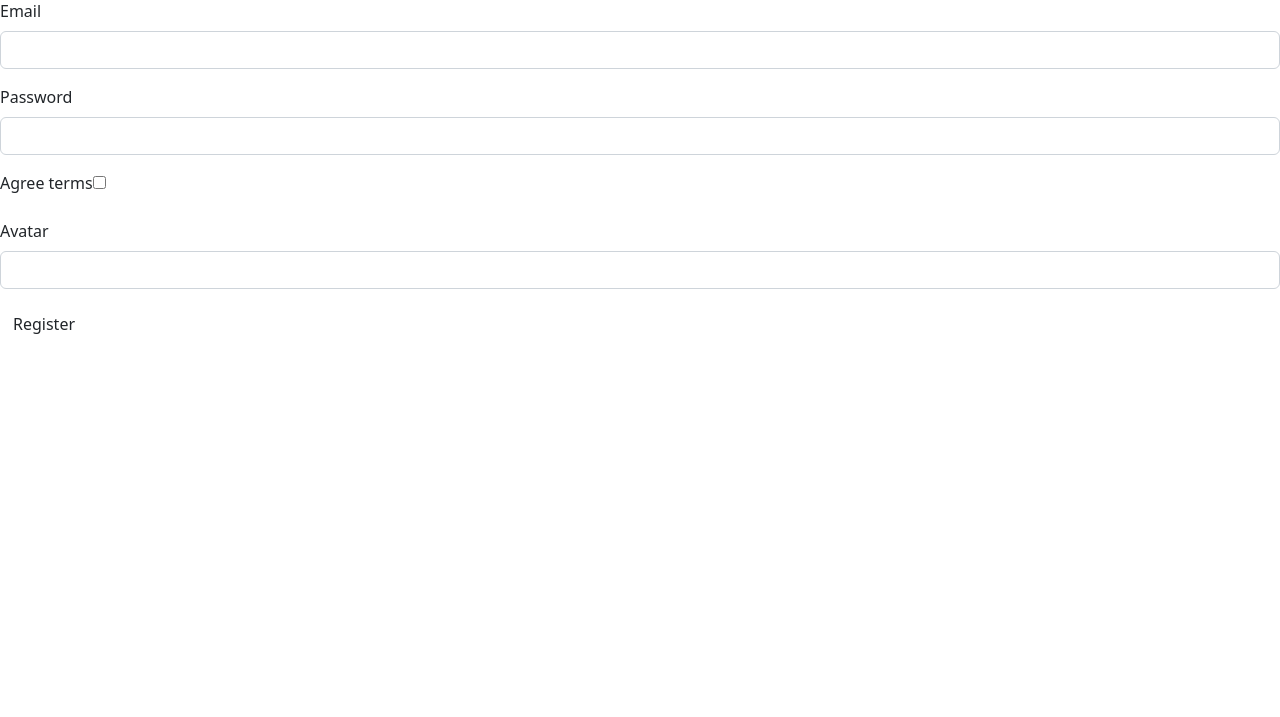
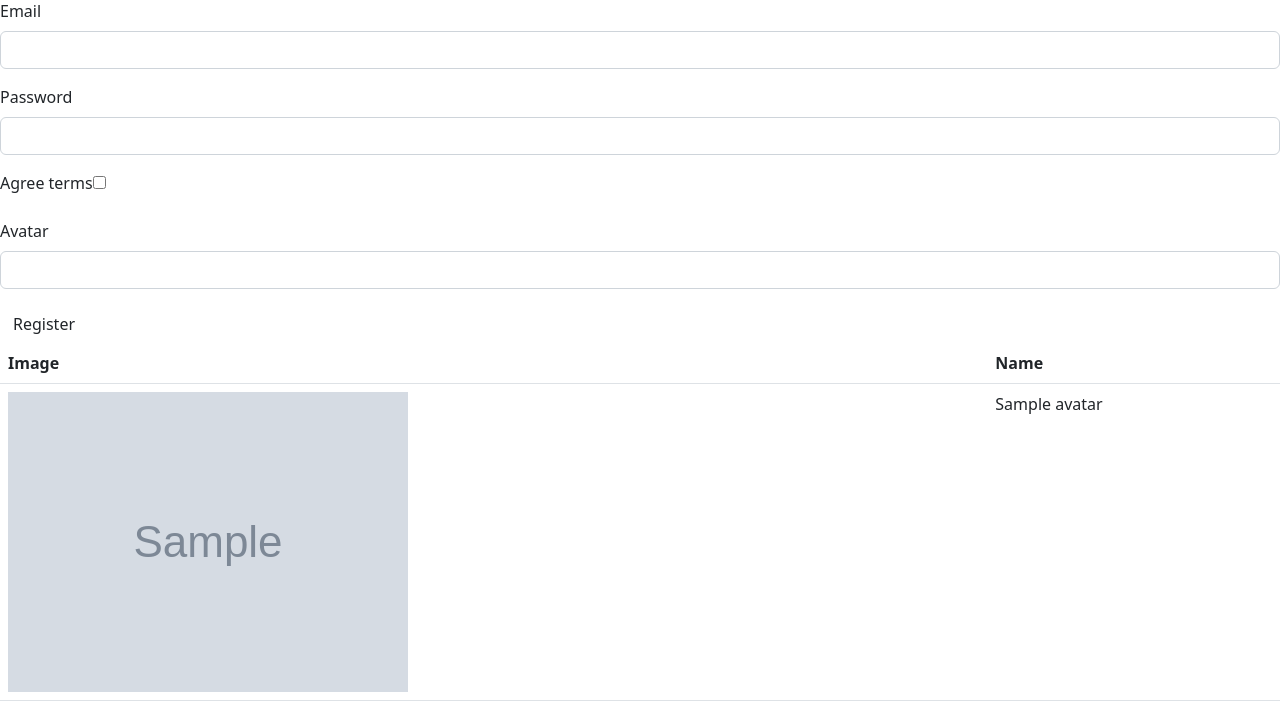
Before and after one commit to andrianjakarimanga/projetexode, a Symfony app: template templates/registration/register.html.twig in a window 1280 px wide. Shown: the part 97-814 px from the top of the page. Before the commit the page ends 431 px from the top, so only its background shows below. Run offline with Twig, Linux system fonts and the light colour scheme; the template is opened without the code that fills it: most values are stand-ins (such as "Sample title", 1, 10 or a date in 2020); grey boxes marked "Sample" are stand-in pictures; form fields are guessed from the names that the template uses; some libraries are stand-ins or nearby versions.

Commit message:
avatar
ajout des avatar dans l inscription

```diff
--- a/src/Controller/RegistrationController.php
+++ b/src/Controller/RegistrationController.php
@@ -10,11 +10,13 @@ use Symfony\Component\HttpFoundation\Request;
 use Symfony\Component\HttpFoundation\Response;
 use Symfony\Component\PasswordHasher\Hasher\UserPasswordHasherInterface;
 use Symfony\Component\Routing\Annotation\Route;
+use App\Repository\AvatarRepository;
+
 
 class RegistrationController extends AbstractController
 {
     #[Route('/register', name: 'app_register')]
-    public function register(Request $request, UserPasswordHasherInterface $userPasswordHasher, EntityManagerInterface $entityManager): Response
+    public function register(Request $request, UserPasswordHasherInterface $userPasswordHasher, EntityManagerInterface $entityManager ,AvatarRepository $AvatarRepository ): Response
     {
         $user = new User();
         $form = $this->createForm(RegistrationFormType::class, $user);
@@ -42,7 +44,7 @@ class RegistrationController extends AbstractController
 
         return $this->render('registration/register.html.twig', [
             'registrationForm' => $form->createView(),
-
+             'avatars' =>$AvatarRepository->findAll()
         ]);
     }
 }
--- a/templates/base.html.twig
+++ b/templates/base.html.twig
@@ -13,9 +13,7 @@
             {{ encore_entry_link_tags('app') }}
         {% endblock %}
 
-        {% block javascripts %}
-            {{ encore_entry_script_tags('app') }}
-        {% endblock %}
+
     </head>
     <body>
 
@@ -37,3 +35,6 @@
         {% block body %}{% endblock %}
     </body>
 </html>
+ {% block javascripts %}
+            {{ encore_entry_script_tags('app') }}
+        {% endblock %}
--- a/templates/registration/register.html.twig
+++ b/templates/registration/register.html.twig
@@ -15,4 +15,51 @@
 
         <button type="submit" class="btn">Register</button>
     {{ form_end(registrationForm) }}
+
+
+
+<table class="table">
+        <thead>
+            <tr>
+                <th>Image</th>
+                <th>Name</th>
+            </tr>
+        </thead>
+
+<tbody>
+{% for  avatar in avatars %}
+
+            <tr>
+                <td><img class="avatar"src ="{{avatar.image}}" data-id="{{avatar.id}}" ></td>
+                <td>{{ avatar.name }}</td>
+
+
+
+            </tr>
+        {% else %}
+            <tr>
+                <td colspan="3"></td>
+            </tr>
+        {% endfor %}
+        </tbody>
+    </table>
+
 {% endblock %}
+
+
+{% block  javascripts %}
+<script>
+
+
+ let avatar = document.querySelectorAll(".avatar")
+ console.log(avatar);
+ avatar.forEach(function(element){
+ element.addEventListener("click", (e)=>{
+
+    console.log(e.currentTarget.dataset.id)
+ })
+ })
+
+
+</script>
+{% endblock %}
```
